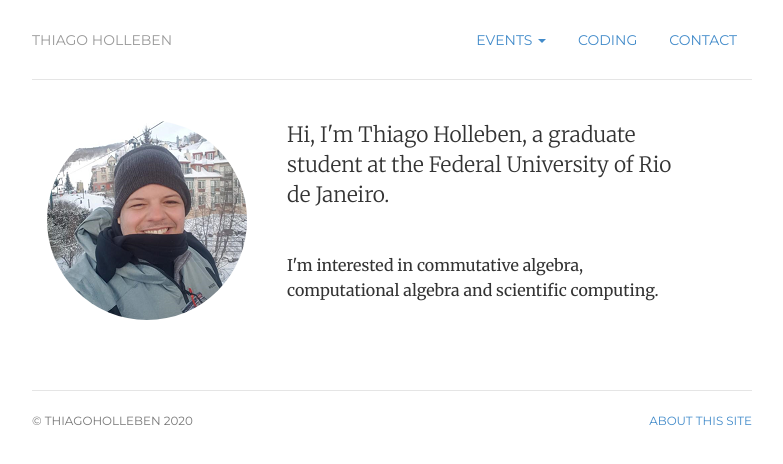
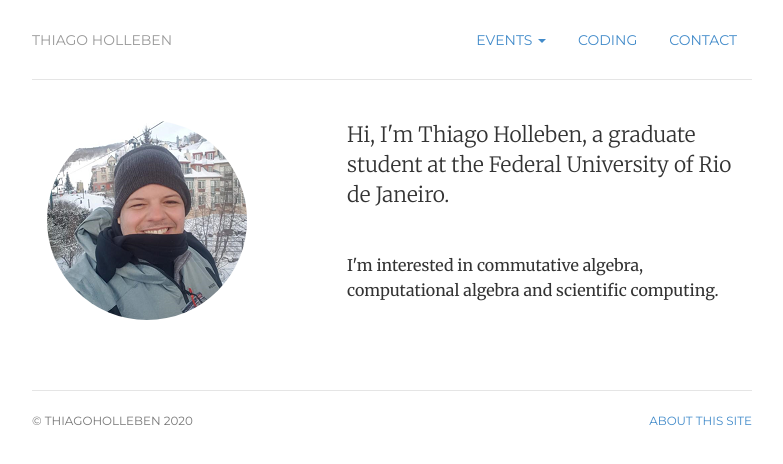
Before and after one commit to hollebenthiago/hollebenthiago.github.io, a Jekyll site: the page built from index.html, in a window 1280 px wide. Shown: the top 464 px of the page, without its empty margins (248-1031 px from the left). Built offline with Jekyll 4.4.1, drawn with Linux system fonts in a browser that asks for light colours.

Commit message:
size img

```diff
--- a/css/style.css
+++ b/css/style.css
@@ -17,7 +17,7 @@
 img.avatar { margin-bottom: 30px; }
 
 /* Custom container */
-.container > hr { margin: 30px 0; }
+.container > hr { margin: 15px 0; }
 .container > hr.footer {margin-bottom: 15px; }
 
 /* E-Mail */
--- a/index.html
+++ b/index.html
@@ -8,7 +8,7 @@
 ---
 <!-- <div class="jumbotron"> -->
 <div class="row marketing">
-	<div class="col-sm-4">
+	<div class="col-sm-5">
 	<img  class="img-circle avatar" alt="Thiago Holleben" src="img/temporarypic.png">
 	</div>
 	<div itemscope itemtype="http://data-vocabulary.org/Person" class="col-sm-7">
```
